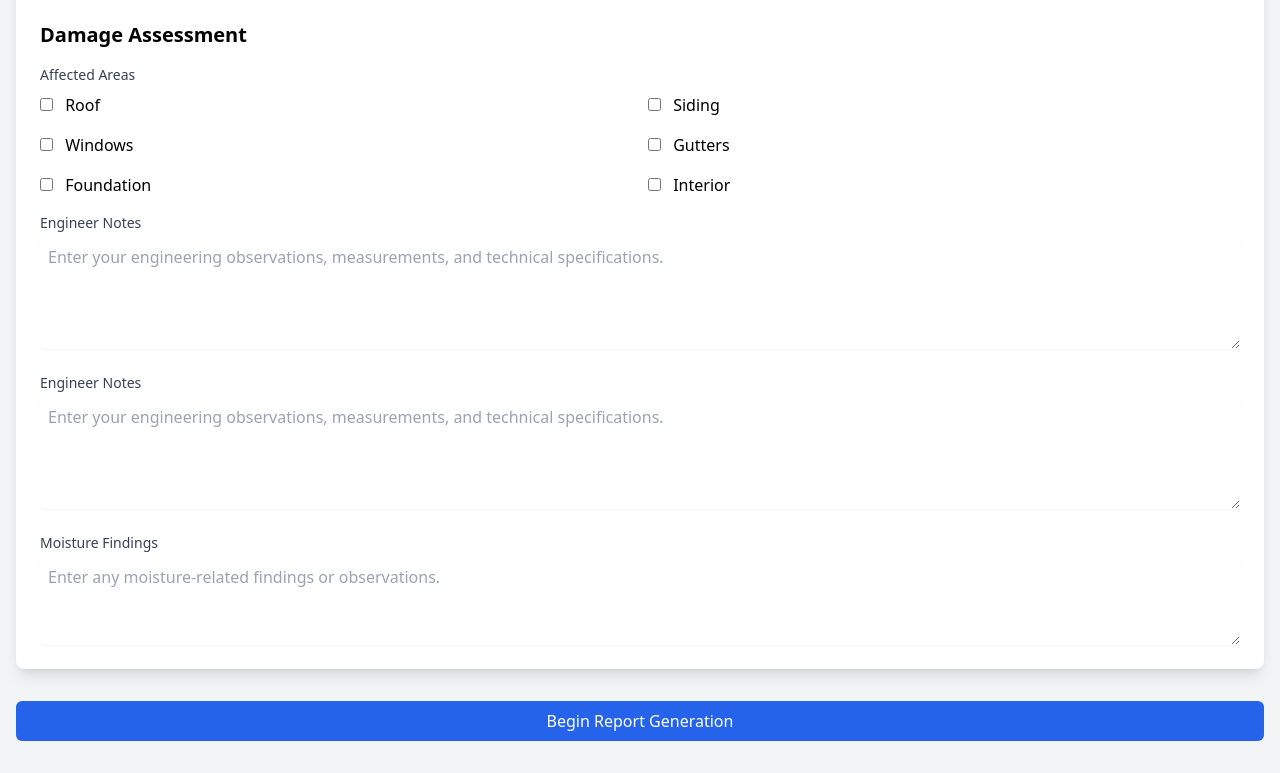
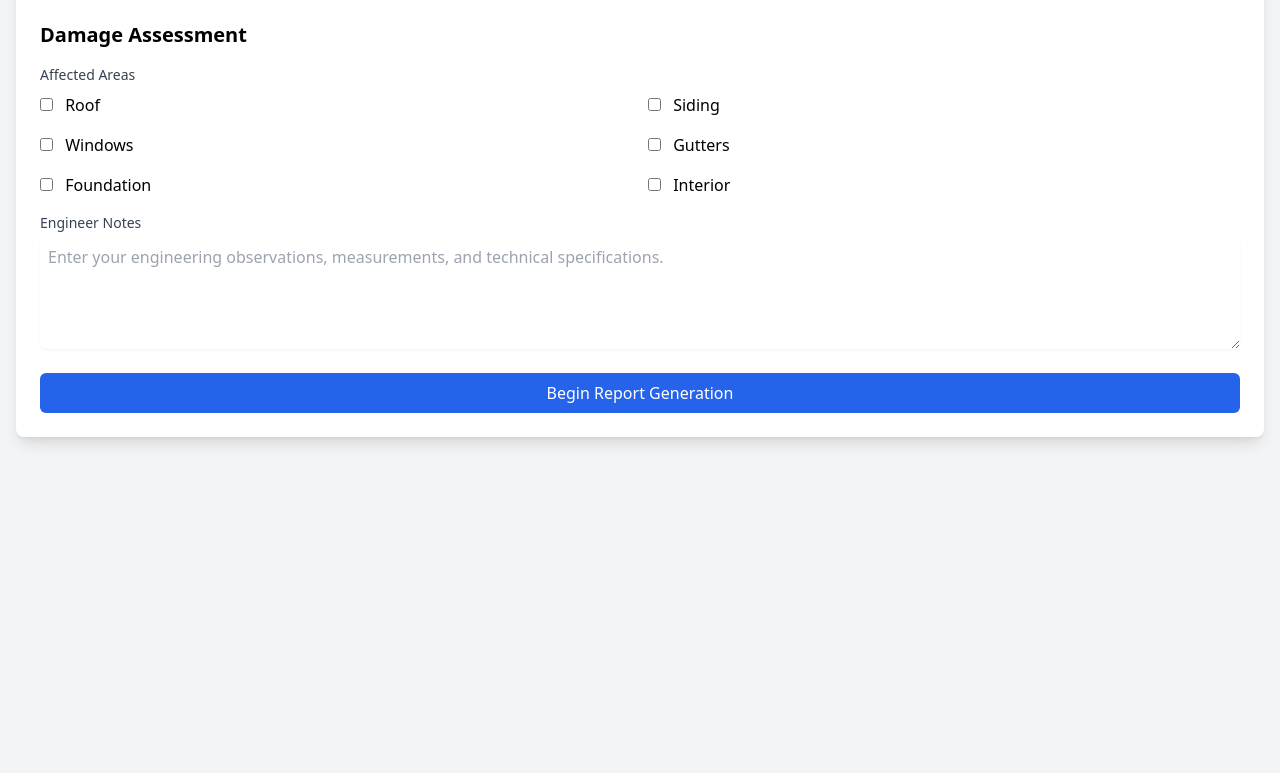
Before and after one commit to BlakeMyers22/PAUSA_Assistant, a website: page index.html in a window 1280 px wide. Shown: the part 1117-1890 px from the top of the page. After the commit the page ends 1618 px from the top, so only its background shows below. Drawn offline with nearby package versions, Linux system fonts and the light colour scheme.

Commit message:
Update index.html

```diff
--- a/index.html
+++ b/index.html
@@ -166,19 +166,6 @@
                         <label class="block text-sm font-medium text-gray-700">Engineer Notes</label>
                         <textarea id="engineerNotes" rows="4" class="mt-1 block w-full rounded-md border-gray-300 shadow-sm p-2"
                                 placeholder="Enter your engineering observations, measurements, and technical specifications."></textarea>
-                    </div>
-                </div>
-
-                    <div>
-                        <label class="block text-sm font-medium text-gray-700">Engineer Notes</label>
-                        <textarea id="engineerNotes" rows="4" class="mt-1 block w-full rounded-md border-gray-300 shadow-sm p-2"
-                                placeholder="Enter your engineering observations, measurements, and technical specifications."></textarea>
-                    </div>
-
-                    <div>
-                        <label class="block text-sm font-medium text-gray-700">Moisture Findings</label>
-                        <textarea id="moistureFindings" rows="3" class="mt-1 block w-full rounded-md border-gray-300 shadow-sm p-2"
-                                placeholder="Enter any moisture-related findings or observations."></textarea>
                     </div>
                 </div>
 
```
